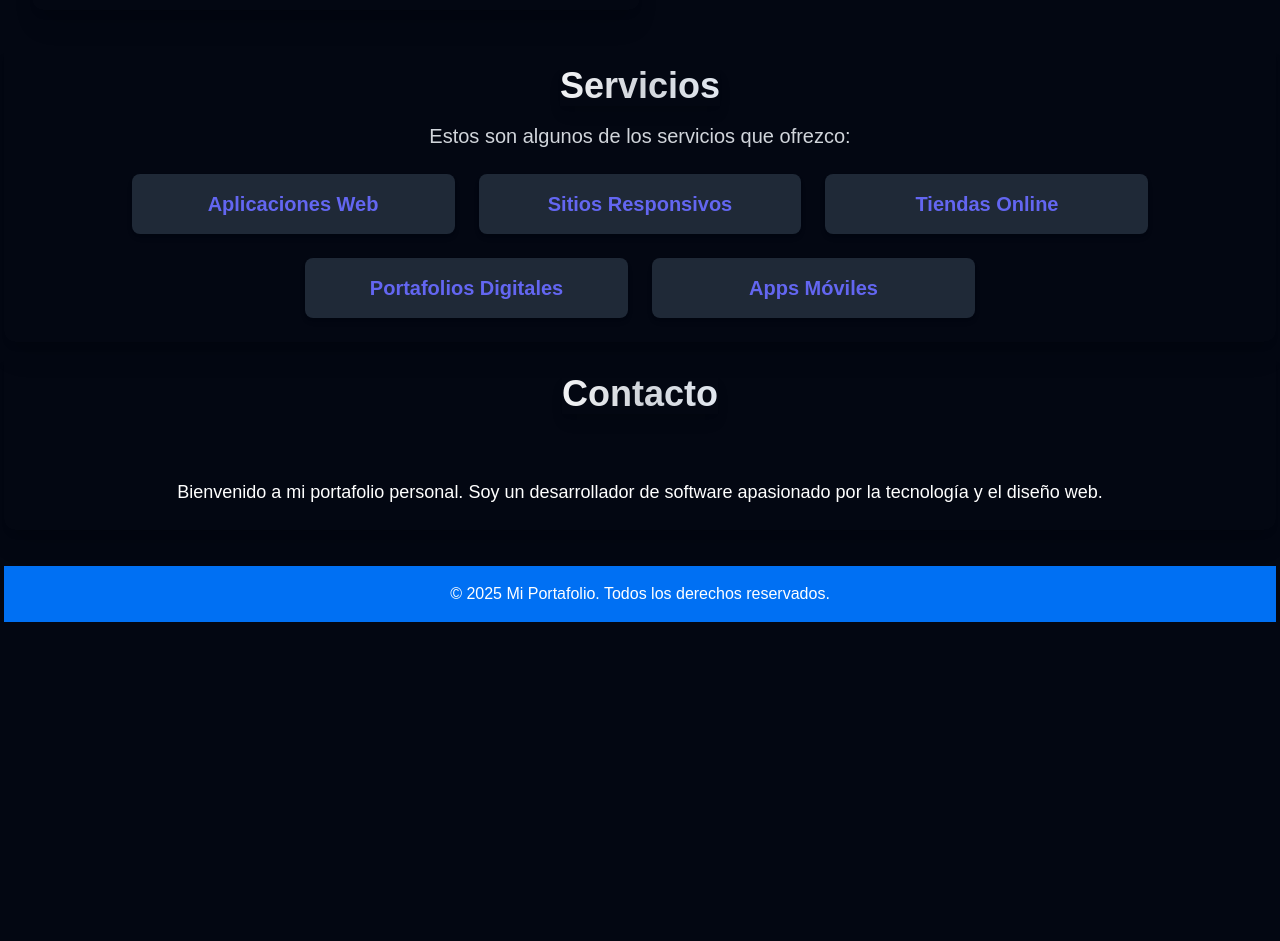
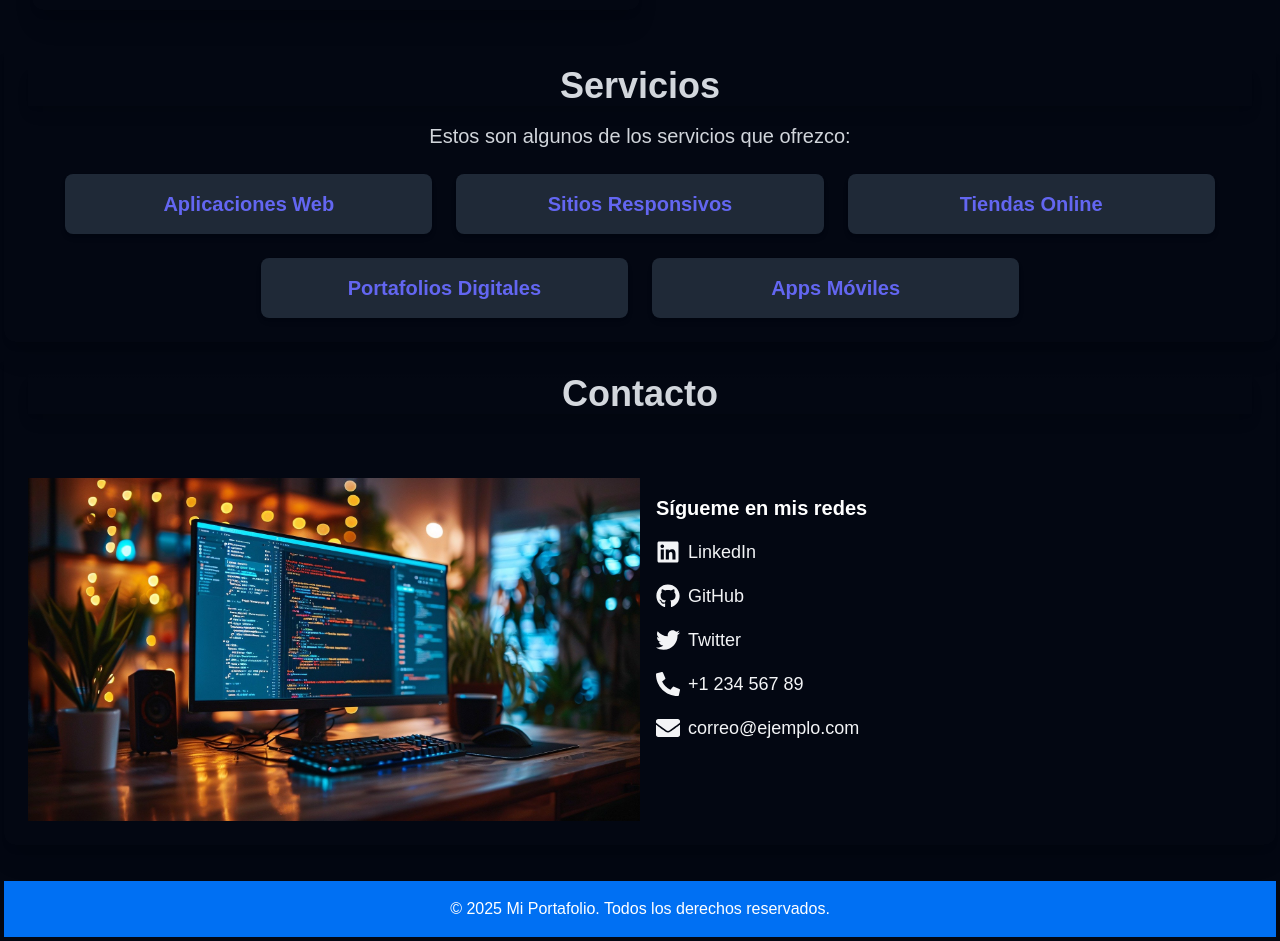
Before and after one commit to Victordi10/portafolio, a Next.js app: page / in a window 1280 px wide. Shown: the part 1462-2403 px from the top of the page. Before the commit the page ends 2088 px from the top, so only its background shows below. Built offline with nearby package versions, Linux system fonts and the light colour scheme; grey boxes are pictures that could not be loaded.

Commit message:
listo la version 1

```diff
--- a/src/app/page.js
+++ b/src/app/page.js
@@ -5,11 +5,13 @@ import Image from "next/image";
 import Seccion from "./ui/Seccion";
 import Boton from "./ui/Boton";
 import Parrafo from "./ui/Parrafo";
+import Contacto from "./ui/Contacto";
 import Redes from "./ui/Redes";
 import { FaAngleDown } from 'react-icons/fa';
 import { RiArrowDownWideFill } from "react-icons/ri";
 import Servicio from "./ui/Servicio";
 import Portafolio from "./ui/Portafolio";
+import { FaLinkedin, FaGithub, FaTwitter, FaPhoneAlt, FaEnvelope } from 'react-icons/fa';
 
 
 export default function Home() {
@@ -56,8 +58,8 @@ export default function Home() {
 
   return (
     <>
-      <Seccion titulo="Sobre mí" classTitulo={'text-black mb-8 sm:mb-10'} className={`relative bg-[url('/foto.jpeg')] bg-cover bg-center bg-no-repeat sm:bg-gray-950 sm:bg-[url('')]`}>
-        <div className=' inset-0 bg-gradient-to-b from-[rgba(3,7,18,0.5)]  via-[rgba(3,7,18,0.6)] to-[rgba(3,7,18,0.7)] p-3 flex flex-col sm:flex-row items-center justify-center sm:space-x-16
+      <Seccion titulo="Sobre mí" cover={true} classTitulo={'text-black mb-8 sm:mb-10'} className={`relative bg-[url('/foto.jpeg')] bg-cover bg-center bg-no-repeat p-0 sm:bg-gray-950 sm:bg-[url('')]`}>
+        <div className='p-3 flex flex-col sm:flex-row items-center justify-center sm:space-x-16
         '>
           <Image
             src="/foto.jpeg"
@@ -72,7 +74,7 @@ export default function Home() {
         </div>
       </Seccion>
 
-      <Portafolio setIsPaused={setIsPaused} isModalOpen={isModalOpen} slide={slide} images={images} portafolioGalery={portafolioGalery} toggleModal={toggleModal} isPaused={isPaused} setSlide={setSlide} selectedProject={selectedProject} handleProjectClick={handleProjectClick}/>
+      <Portafolio setIsPaused={setIsPaused} isModalOpen={isModalOpen} slide={slide} images={images} portafolioGalery={portafolioGalery} toggleModal={toggleModal} isPaused={isPaused} setSlide={setSlide} selectedProject={selectedProject} handleProjectClick={handleProjectClick} />
 
       <Seccion titulo="Servicios" classTitulo={'mb-4'}>
         <p className="text-lg sm:text-xl text-center text-gray-300 mb-6">
@@ -87,9 +89,7 @@ export default function Home() {
         </div>
       </Seccion>
 
-      <Seccion titulo="Contacto">
-        <p>Bienvenido a mi portafolio personal. Soy un desarrollador de software apasionado por la tecnología y el diseño web.</p>
-      </Seccion>
+      <Contacto />
     </>
   );
 }
--- /dev/null
+++ b/src/app/ui/Contacto.js
@@ -0,0 +1,82 @@
+import { FaLinkedin, FaGithub, FaTwitter, FaPhoneAlt, FaEnvelope } from 'react-icons/fa';
+import Seccion from './Seccion';
+
+    const Contacto = () => {
+        const claseA = 'flex items-center space-x-2 text-gray-100 hover:text-slate-600 transition'
+        return (
+            <Seccion titulo="Contacto" cover={true} className={`bg-cover p-0 bg-center bg-[url('/image.jpg')] sm:bg-[url('')] w-full`}>
+                <div className="flex flex-col w-full sm:flex-row ">
+                    {/* Contenedor izquierdo */}
+                    <div className="sm:w-1/2 justify-center items-center hidden sm:block ">
+                        <img
+                            src="/image.jpg"
+                            alt="Imagen de contacto"
+                            className="w-full h-full object-cover  "
+                        />
+                    </div>
+
+                    {/* Contenedor derecho */}
+                    <div className="sm:w-1/2 w-full p-4">
+                        <h3 className="text-xl font-bold mb-4">Sígueme en mis redes</h3>
+                        <ul className="space-y-4">
+                            <li>
+                                <a
+                                    href="https://www.linkedin.com"
+                                    target="_blank"
+                                    rel="noopener noreferrer"
+                                    className={claseA}
+                                >
+                                    <FaLinkedin className="w-6 h-6" />
+                                    <span>LinkedIn</span>
+                                </a>
+                            </li>
+                            <li>
+                                <a
+                                    href="https://www.github.com"
+                                    target="_blank"
+                                    rel="noopener noreferrer"
+                                    className={claseA}
+                                >
+                                    <FaGithub className="w-6 h-6" />
+                                    <span>GitHub</span>
+                                </a>
+                            </li>
+                            <li>
+                                <a
+                                    href="https://www.twitter.com"
+                                    target="_blank"
+                                    rel="noopener noreferrer"
+                                    className={claseA}
+                                >
+                                    <FaTwitter className="w-6 h-6" />
+                                    <span>Twitter</span>
+                                </a>
+                            </li>
+                            {/* Número de teléfono */}
+                            <li>
+                                <a
+                                    href="tel:+123456789"
+                                    className={claseA}
+                                >
+                                    <FaPhoneAlt className="w-6 h-6" />
+                                    <span>+1 234 567 89</span>
+                                </a>
+                            </li>
+                            {/* Correo electrónico */}
+                            <li>
+                                <a
+                                    href="mailto:correo@ejemplo.com"
+                                    className={claseA}
+                                >
+                                    <FaEnvelope className="w-6 h-6" />
+                                    <span>correo@ejemplo.com</span>
+                                </a>
+                            </li>
+                        </ul>
+                    </div>
+                </div>
+            </Seccion>
+        );
+    };
+
+    export default Contacto;
--- a/src/app/ui/Seccion.js
+++ b/src/app/ui/Seccion.js
@@ -3,7 +3,7 @@
 import React, { useEffect, useState } from "react";
 import Titulo from "./Titulo";
 
-export default function Seccion({ titulo = false, children, className, classTitulo }) {
+export default function Seccion({ titulo = false, cover = false, children, className, classTitulo }) {
     return (
         <section
             className={`
@@ -22,13 +22,15 @@ export default function Seccion({ titulo = false, children, className, classTitu
                 transition-all duration-500 ease-in-out
                 transform
             `}>
+            <div className={`text-white text-lg w-full flex-1 ${cover ? 'bg-gradient-to-t from-[rgba(3,7,18,0.5)]  via-[rgba(3,7,18,0.5)] to-[rgba(3,7,18,0.7)]' : ''}`}>
                 {titulo && (
                     <Titulo
                         titulo={titulo}
                         className={classTitulo}
                     />
                 )}
-            <div className="text-white text-lg">{children}</div>
+                {children}
+            </div>
         </section>
     );
 }
```
Lines whose indentation alone changed are shown as unchanged.
